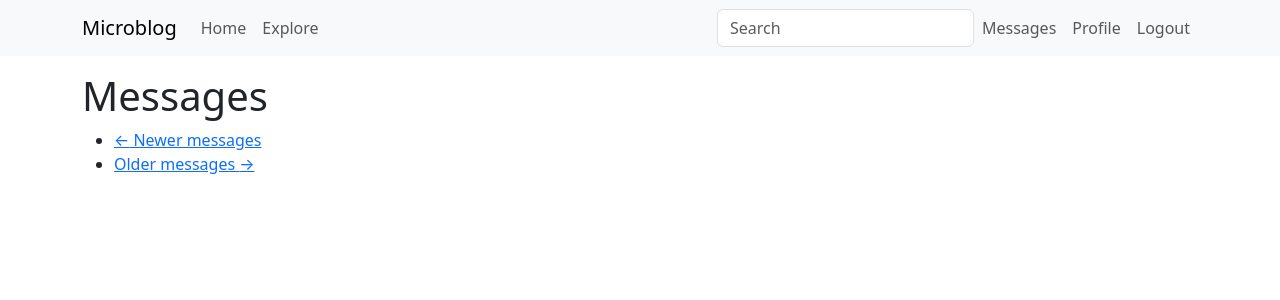
After one commit to JAMoreno-Larios/microblog, a Flask app: page /messages in a window 1280 px wide. The commit adds this page. Shown: the top 300 px of the page. Run offline with Flask 3, Linux system fonts and the light colour scheme; the visitor is signed in with stand-in values (Sample User, id 1); data comes from the database, SQL or seed files in the repository; data that the repository does not hold is empty; some libraries are stand-ins or nearby versions.

Commit message:
Added messaging pages and link to nav-bar

```diff
--- a/app/templates/base.html
+++ b/app/templates/base.html
@@ -46,6 +46,12 @@
 				<a class="nav-link" aria-current="page" href="{{ url_for('auth.login') }}">{{ _('Login') }}</a>
             </li>
             {% else %}
+			<li class="nav-item">
+				<a class="nav-link" aria-current="page"
+									href="{{ url_for('routes.messages') }}">
+					{{ _('Messages') }}
+				</a>
+			</li>
             <li class="nav-item">
 				<a class="nav-link" aria-current="page" href="{{ url_for('routes.user', username=current_user.username) }}">{{ _('Profile') }}</a>
             </li>
--- /dev/null
+++ b/app/templates/messages.html
@@ -0,0 +1,22 @@
+{% extends "base.html" %}
+
+{% block content %}
+    <h1>{{ _('Messages') }}</h1>
+    {% for post in messages %}
+        {% include '_post.html' %}
+    {% endfor %}
+    <nav aria-label="...">
+        <ul class="pager">
+            <li class="previous{% if not prev_url %} disabled{% endif %}">
+                <a href="{{ prev_url or '#' }}">
+                    <span aria-hidden="true">&larr;</span> {{ _('Newer messages') }}
+                </a>
+            </li>
+            <li class="next{% if not next_url %} disabled{% endif %}">
+                <a href="{{ next_url or '#' }}">
+                    {{ _('Older messages') }} <span aria-hidden="true">&rarr;</span>
+                </a>
+            </li>
+        </ul>
+    </nav>
+{% endblock %}
```
